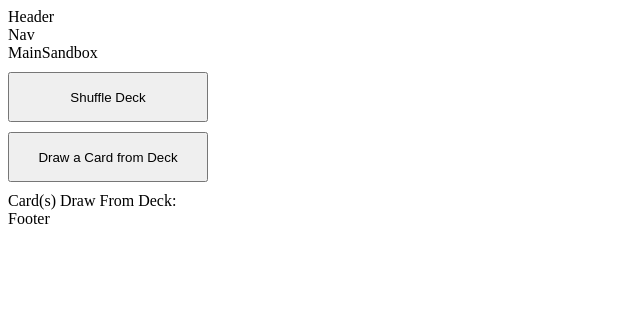
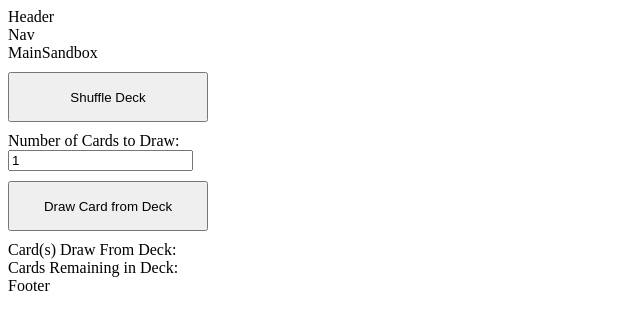
Before and after one commit to AntCannon/warpg-card-game, a React (Vite) app: page / in a window 1280 px wide. Shown: the top 330 px of the page, without its empty margins (0-640 px from the left). Built offline with nearby package versions, Linux system fonts and the light colour scheme.

Commit message:
test user input draw number of cards

```diff
--- a/package.json
+++ b/package.json
@@ -12,6 +12,7 @@
   "dependencies": {
     "react": "^18.2.0",
     "react-dom": "^18.2.0",
+    "react-hook-form": "^7.51.4",
     "react-router-dom": "^6.23.1"
   },
   "devDependencies": {
--- a/src/components/Sandbox.css
+++ b/src/components/Sandbox.css
@@ -2,6 +2,12 @@ main {
   display: flex;
   flex-direction: column;
   gap:10px;
+}
+
+form {
+  display: flex;
+  flex-direction: column;
+  gap: 10px;
 }
 
 button {
@@ -10,10 +16,12 @@ button {
 }
 
 .cards {
+  width: 80%;
   display: flex;
+  flex-wrap: wrap;
   gap: 5px;
 }
 
 .card {
-
+  width: 200px;
 }
--- a/src/components/Sandbox.jsx
+++ b/src/components/Sandbox.jsx
@@ -1,20 +1,49 @@
 import './Sandbox.css'
 import { useState, useStack } from 'react'
+import { useForm } from 'react-hook-form'
 import { shuffleDeck, drawFromDeck } from '../utils/deckFetch.js'
 
 export default function Sandbox(){
-  const [ deck, setDeck ] = useState([]);
-  const [ cardsDrawnFromDeck, setCardsDrawnFromDeck] = useState([])
+  const [ deck, setDeck ] = useState({})
+  const [ cardsDrawnFromDeck, setCardsDrawnFromDeck] = useState({
+    remaining: "",
+    cards: []
+  })
+
+  const cardDrawForm = useForm({
+    defaultValues: {
+      numCardsToDraw: 1,
+    }
+  })
+
+  const {
+    register,
+    control,
+    handleSubmit,
+    formState,
+    reset
+  } = cardDrawForm;
 
   function handleShuffleDeck() {
     shuffleDeck()
   }
 
+  function onSubmit(input) {
+    const num = input.numCardsToDraw
+
+    drawFromDeck(num)
+    .then(deck => {
+      console.log(deck)
+      setCardsDrawnFromDeck(deck)
+    })
+    .catch(err => console.error(err))
+  }
+
   function handleDrawFromDeck() {
     drawFromDeck()
       .then(deck => {
-        console.log(deck.cards)
-        setCardsDrawnFromDeck(deck.cards)
+        console.log(deck)
+        setCardsDrawnFromDeck(deck)
       })
       .catch(err => console.error(err))
   }
@@ -23,17 +52,26 @@ export default function Sandbox(){
     <>
       Sandbox
       <button onClick={handleShuffleDeck}>Shuffle Deck</button>
-      <div className="card-draw-form">
-
-        <button onClick={handleDrawFromDeck}>Draw a Card from Deck</button>
-      </div>
+      <form className="card-draw-form" onSubmit={handleSubmit(onSubmit)}>
+        <label>Number of Cards to Draw:
+          <br />
+          <input
+            className="input-deck-draw-count"
+            type="number"
+            id="numCardsToDraw"
+            {...register("numCardsToDraw")}
+          />
+        </label>
+        <button type="submit">Draw Card from Deck</button>
+      </form>
       <div>
         Card(s) Draw From Deck:
         <div className="cards">
-          {cardsDrawnFromDeck.map(({code, image}) => (
+          {cardsDrawnFromDeck.cards.map(({code, image}) => (
             <img className="card" src={image} key={code} />
           ))}
         </div>
+        Cards Remaining in Deck: {cardsDrawnFromDeck.remaining}
       </div>
 
 
```
Also changed, not shown: 1 other file (tests, documents, lock files or other folders).
